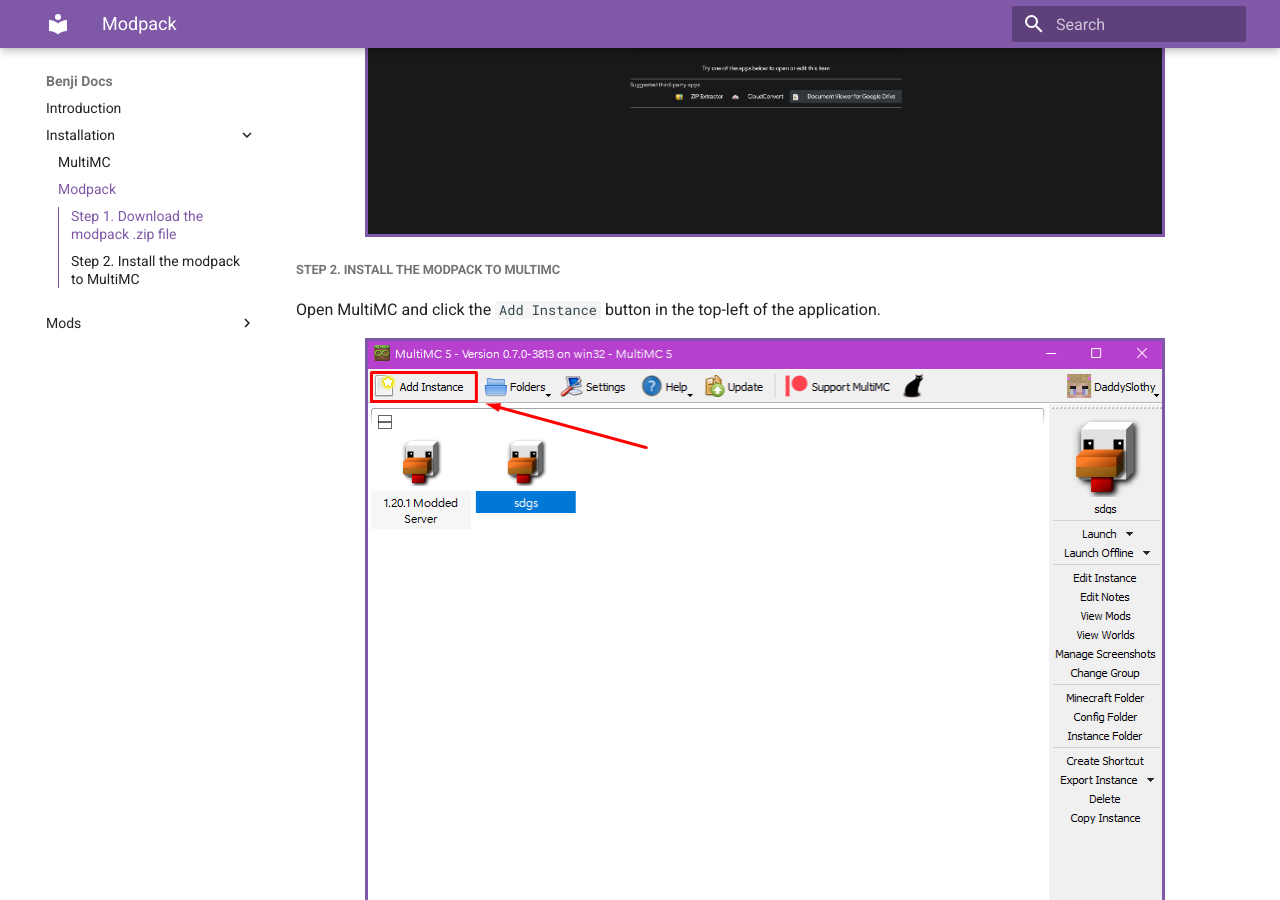
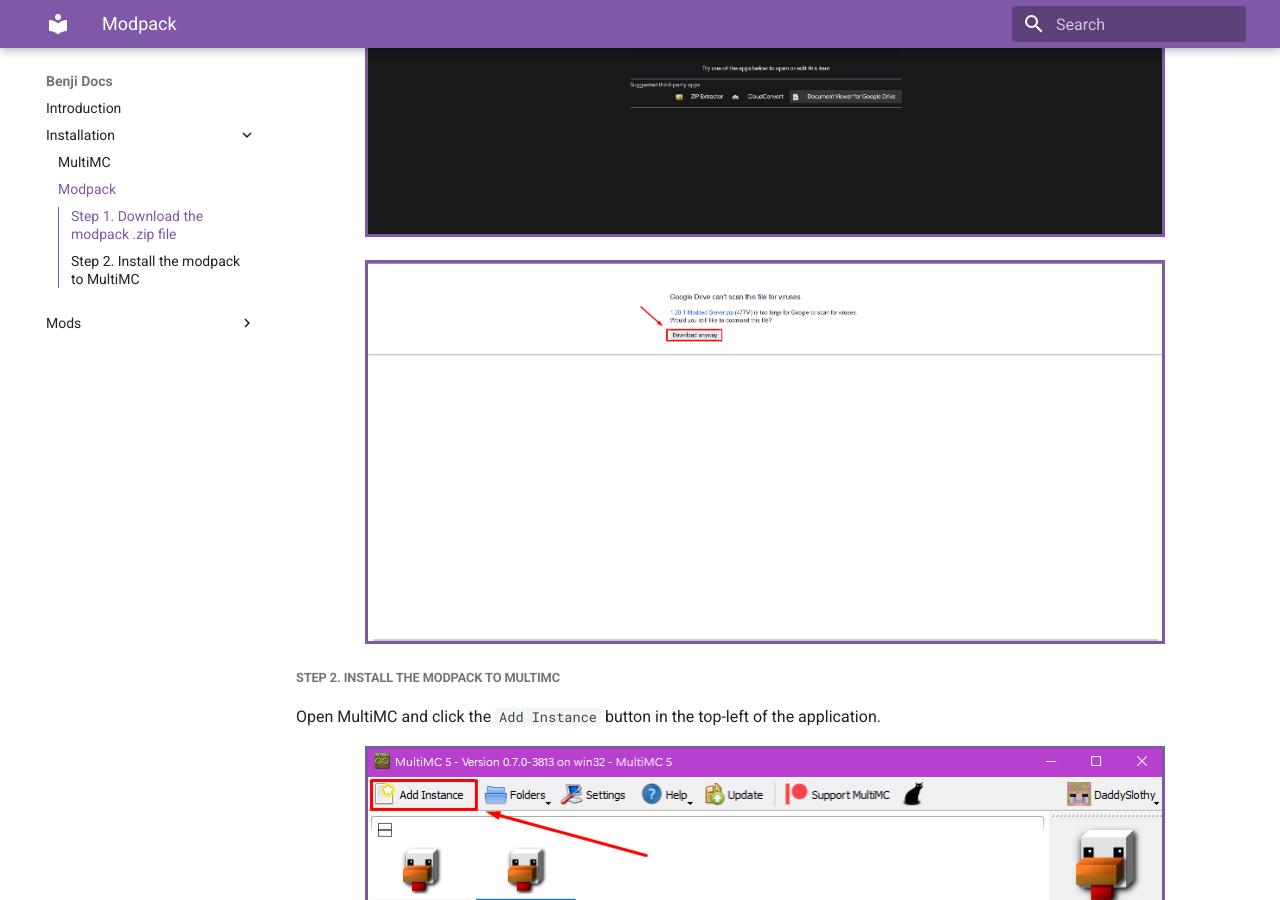
Before and after one commit to benjilul/benjidocs, an MkDocs documentation site: the page built from docs/Installation/nModpack.md, in a window 1280 px wide and 900 px high, scrolled down 446 px. Built offline with MkDocs 1.6.1 and Material for MkDocs 9.7.7, drawn with Linux system fonts in a browser that asks for light colours.

Commit message:
Another google image.

```diff
--- a/docs/Installation/nModpack.md
+++ b/docs/Installation/nModpack.md
@@ -6,6 +6,10 @@
 
 <p align="center">
 <img src="/images/googledownload.png" alt="MultiMC download" style="border: 3px solid  #7f58a7;" width="800">
+</p>
+
+<p align="center">
+<img src="/images/googleareyousure.png" alt="MultiMC download" style="border: 3px solid  #7f58a7;" width="800">
 </p>
 
 
```
Also changed, not shown: docs/images/googleareyousure.png (added).
